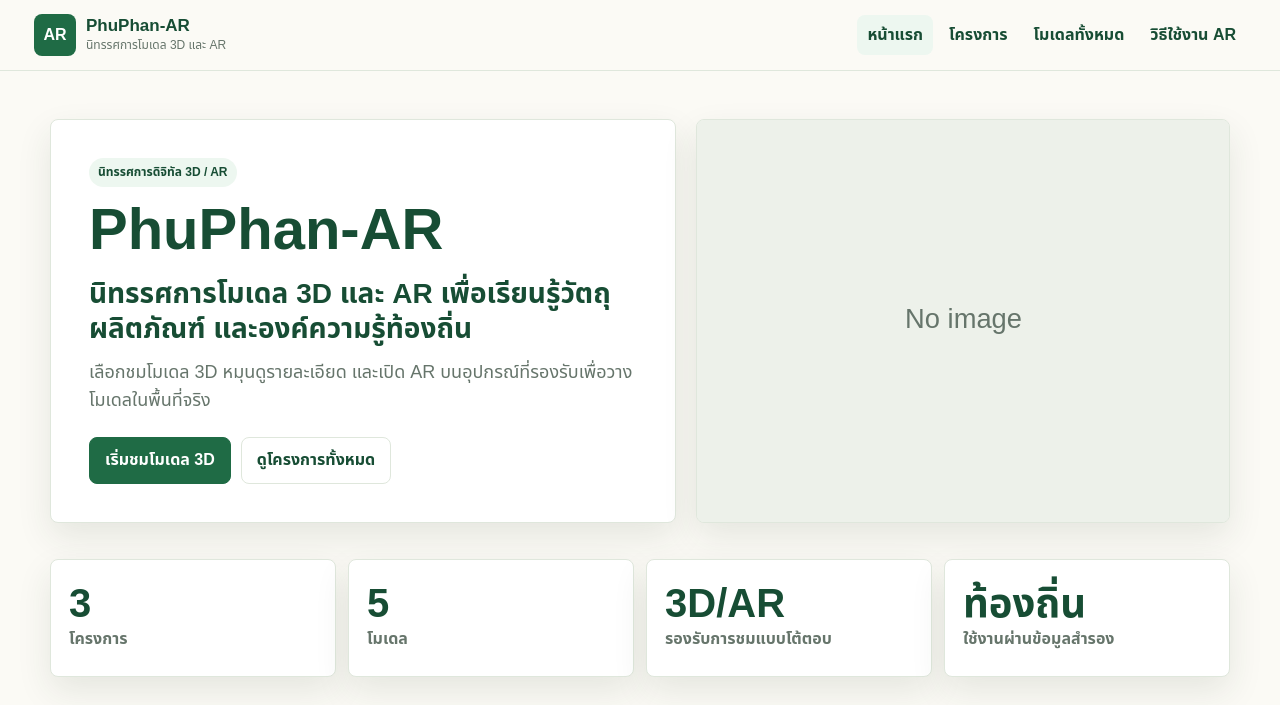
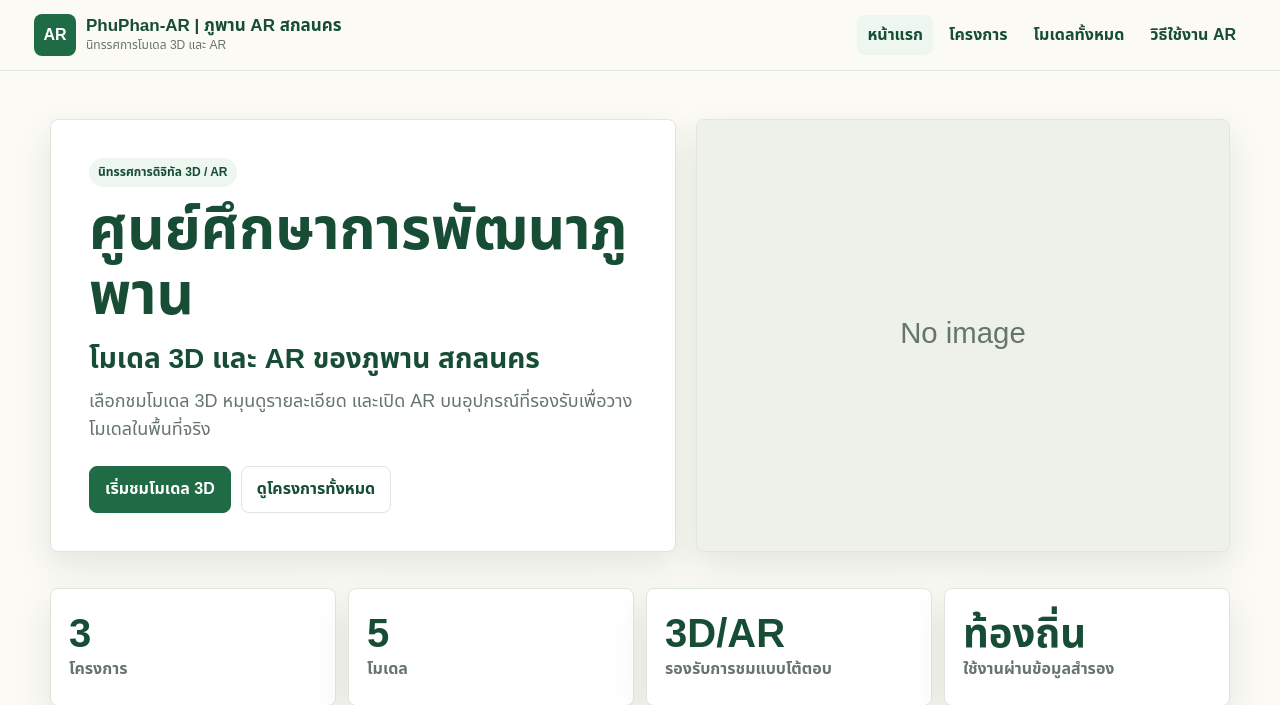
Before and after one commit to fufu4826/ARModel, a Flask app: page /home in a window 1280 px wide. Shown: the top 705 px of the page. Run offline with Flask 3, Linux system fonts and the light colour scheme; some libraries are stand-ins or nearby versions.

Commit message:
Improve SEO for Phu Phan Sakon Nakhon discovery

```diff
--- a/app.py
+++ b/app.py
@@ -27,19 +27,35 @@ SITE_ASSET_MAX_BYTES = 5 * 1024 * 1024
 VERCEL_UPLOAD_MESSAGE = "File uploads are disabled on Vercel. Use an external URL instead."
 VERCEL_EDIT_MESSAGE = "Admin editing is read-only on Vercel. Edit JSON locally, commit, and redeploy."
 UNASSIGNED_PROJECT_LABEL = "ยังไม่ได้จัดอยู่ในโครงการ"
-PUBLIC_SITE_URL = os.environ.get("PUBLIC_SITE_URL", "https://phuphan-ar.vercel.app").rstrip("/")
-DEFAULT_META_TITLE = "PhuPhan AR | นิทรรศการโมเดล 3D และ AR"
-DEFAULT_META_DESCRIPTION = "สำรวจวัตถุ ผลิตภัณฑ์ และองค์ความรู้ชุมชนในรูปแบบโมเดล 3D และ AR"
+PUBLIC_SITE_URL = (
+    os.environ.get("SITE_BASE_URL")
+    or os.environ.get("PUBLIC_SITE_URL")
+    or "https://phuphan-ar.vercel.app"
+).rstrip("/")
+DEFAULT_META_TITLE = "ภูพาน AR สกลนคร | ศูนย์ศึกษาการพัฒนาภูพาน"
+DEFAULT_META_DESCRIPTION = (
+    "สำรวจศูนย์ศึกษาการพัฒนาภูพานอันเนื่องมาจากพระราชดำริ จังหวัดสกลนคร "
+    "ผ่านโมเดล 3D และ AR รวมวัตถุ ผลิตภัณฑ์ ภูมิปัญญา และของดีสกลนครในรูปแบบดิจิทัล"
+)
+DEFAULT_META_KEYWORDS = (
+    "ภูพาน, พูพาน, ภูพาน สกลนคร, พูพาน สกลนคร, ศูนย์ศึกษาการพัฒนาภูพาน, "
+    "ศูนย์ภูพาน, สกลนคร, สกล, ของดีสกลนคร, โมเดล 3D, AR, AR สกลนคร, "
+    "Phu Phan, PhuPhan AR, Sakon Nakhon"
+)
 DEFAULT_META_IMAGE_PATH = "pic/og-cover.jpg"
 DEFAULT_SITE_SETTINGS = {
     "landing_cover": DEFAULT_META_IMAGE_PATH,
-    "landing_headline": "PhuPhan AR",
-    "landing_subheadline": "นิทรรศการโมเดล 3D และ AR",
-    "landing_description": "เรียนรู้วัตถุ ผลิตภัณฑ์ และองค์ความรู้ผ่านโมเดลสามมิติและเทคโนโลยี AR",
+    "landing_headline": "ภูพาน AR สกลนคร",
+    "landing_subheadline": "เรียนรู้ศูนย์ศึกษาการพัฒนาภูพานผ่านโมเดล 3D และ AR",
+    "landing_description": (
+        "เว็บไซต์รวบรวมวัตถุ ผลิตภัณฑ์ องค์ความรู้ และของดีสกลนครจาก"
+        "ศูนย์ศึกษาการพัฒนาภูพานอันเนื่องมาจากพระราชดำริ บ้านนานกเค้า "
+        "ตำบลห้วยยาง อำเภอเมือง จังหวัดสกลนคร ในรูปแบบโมเดลสามมิติและเทคโนโลยี AR"
+    ),
     "landing_cta_text": "เข้าสู่เว็บไซต์",
     "landing_cta_url": "/home",
     "site_logo": "",
-    "site_name": "PhuPhan-AR",
+    "site_name": "PhuPhan-AR | ภูพาน AR สกลนคร",
     "favicon": "favicon.ico",
     "meta_description": DEFAULT_META_DESCRIPTION,
 }
@@ -216,12 +232,52 @@ def inject_runtime_flags():
         "is_vercel": is_vercel_runtime(),
         "is_supabase": supabase_enabled,
         "uploads_disabled": is_vercel_runtime() and not supabase_enabled,
-        "default_meta_title": f"{settings['site_name']} | นิทรรศการโมเดล 3D และ AR",
+        "default_meta_title": DEFAULT_META_TITLE,
         "default_meta_description": settings["meta_description"],
+        "default_meta_keywords": DEFAULT_META_KEYWORDS,
         "default_meta_image": public_meta_image_url(public_settings["landing_cover_url"]),
         "default_site_name": settings["site_name"],
         "public_site_url": PUBLIC_SITE_URL,
         "site_settings": public_settings,
+    }
+
+
+def public_structured_data(settings: dict) -> dict:
+    place_id = f"{PUBLIC_SITE_URL}/#phu-phan-centre"
+    return {
+        "@context": "https://schema.org",
+        "@graph": [
+            {
+                "@type": "WebSite",
+                "@id": f"{PUBLIC_SITE_URL}/#website",
+                "url": PUBLIC_SITE_URL,
+                "name": settings["site_name"],
+                "alternateName": ["PhuPhan AR", "ภูพาน AR สกลนคร", "พูพาน AR"],
+                "description": settings["meta_description"],
+                "inLanguage": "th",
+                "about": {"@id": place_id},
+            },
+            {
+                "@type": "Place",
+                "@id": place_id,
+                "name": "ศูนย์ศึกษาการพัฒนาภูพานอันเนื่องมาจากพระราชดำริ",
+                "alternateName": "Phu Phan Royal Development Study Centre",
+                "url": PUBLIC_SITE_URL,
+                "description": (
+                    "แหล่งเรียนรู้ในจังหวัดสกลนครด้านการเกษตร ทรัพยากรธรรมชาติ "
+                    "ภูมิปัญญาท้องถิ่น ผลิตภัณฑ์ และการพัฒนาคุณภาพชีวิต "
+                    "นำเสนอเนื้อหาที่เกี่ยวข้องผ่านโมเดล 3D และ AR"
+                ),
+                "address": {
+                    "@type": "PostalAddress",
+                    "streetAddress": "314 บ้านนานกเค้า ตำบลห้วยยาง",
+                    "addressLocality": "อำเภอเมืองสกลนคร",
+                    "addressRegion": "สกลนคร",
+                    "postalCode": "47000",
+                    "addressCountry": "TH",
+                },
+            },
+        ],
     }
 
 
@@ -1251,7 +1307,8 @@ def index():
         "landing.html",
         landing_image_url=public_settings["landing_cover_url"],
         sliders=sliders,
-        page_title=f"{settings['site_name']} | {settings['landing_subheadline']}",
+        structured_data=public_structured_data(settings),
+        page_title="ภูพาน AR สกลนคร | ศูนย์ศึกษาการพัฒนาภูพาน",
         page_description=settings["meta_description"],
         page_image=public_meta_image_url(public_settings["landing_cover_url"]),
         page_url=public_url_for("index"),
@@ -1277,7 +1334,8 @@ def home():
         total_model_count=len(all_models),
         uses_online_data=is_supabase_enabled(),
         sliders=sliders,
-        page_title=f"{settings['site_name']} | {settings['landing_subheadline']}",
+        structured_data=public_structured_data(settings),
+        page_title="ศูนย์ศึกษาการพัฒนาภูพาน | โมเดล 3D และ AR สกลนคร",
         page_description=settings["meta_description"],
         page_image=public_meta_image_url(public_settings["landing_cover_url"]),
         page_url=public_url_for("home"),
@@ -1302,7 +1360,7 @@ def models_index():
         "models.html",
         models=all_models,
         project_filters=project_filters,
-        page_title=f"โมเดลทั้งหมด | {settings['site_name']}",
+        page_title="โมเดล 3D ภูพาน | ของดีสกลนครในรูปแบบ AR",
         page_description=settings["meta_description"],
         page_url=public_url_for("models_index"),
     )
@@ -1325,8 +1383,12 @@ def project_detail(project_id: str):
         "project.html",
         project=project,
         models=models,
-        page_title=f"{project.get('name', '')} | {settings['site_name']}",
-        page_description=project.get("description") or settings["meta_description"],
+        page_title=f"{project.get('name', '')} | ภูพาน สกลนคร",
+        page_description=(
+            f"{project.get('description')} เรียนรู้ผ่านโมเดล 3D และ AR ของศูนย์ศึกษาการพัฒนาภูพาน จังหวัดสกลนคร"
+            if project.get("description")
+            else settings["meta_description"]
+        ),
         page_image=public_meta_image_url(project.get("cover_image_url")),
         page_url=public_url_for("project_detail", project_id=project_id),
     )
@@ -1360,8 +1422,12 @@ def model_detail(model_id: str):
         size_mb=model_size_mb(model),
         related_models=related_models,
         mode=request.args.get("mode", "3d"),
-        page_title=f"{model.get('name', '')} | {settings['site_name']}",
-        page_description=model.get("description") or settings["meta_description"],
+        page_title=f"{model.get('name', '')} | โมเดล 3D ภูพาน AR",
+        page_description=(
+            f"{model.get('description')} ชมโมเดล 3D และ AR จากเนื้อหาภูพาน สกลนคร"
+            if model.get("description")
+            else settings["meta_description"]
+        ),
         page_image=public_meta_image_url(resolve_thumbnail_url(model)),
         page_url=public_url_for("model_detail", model_id=model_id),
     )
@@ -1387,6 +1453,33 @@ def api_settings():
 @app.get("/api/sliders")
 def api_sliders():
     return jsonify([slider_with_url(item) for item in get_slider_items(include_inactive=False)])
+
+
+@app.get("/sitemap.xml")
+def sitemap():
+    projects = get_projects(include_hidden=False)
+    models = get_models(include_hidden=False)
+    urls = [
+        {"loc": public_url_for("index"), "priority": "1.0"},
+        {"loc": public_url_for("home"), "priority": "0.9"},
+        {"loc": public_url_for("models_index"), "priority": "0.9"},
+    ]
+    urls.extend(
+        {"loc": public_url_for("project_detail", project_id=project["id"]), "priority": "0.8"}
+        for project in projects
+    )
+    urls.extend(
+        {"loc": public_url_for("model_detail", model_id=model["id"]), "priority": "0.7"}
+        for model in models
+    )
+    return render_template("sitemap.xml", urls=urls), 200, {"Content-Type": "application/xml; charset=utf-8"}
+
+
+@app.get("/robots.txt")
+def robots():
+    return render_template("robots.txt", sitemap_url=public_url_for("sitemap")), 200, {
+        "Content-Type": "text/plain; charset=utf-8"
+    }
 
 
 @app.get("/health")
--- a/static/css/style.css
+++ b/static/css/style.css
@@ -104,10 +104,15 @@ model-viewer:focus-visible {
   display: block;
 }
 
+.brand-mark > span:last-child {
+  min-width: 0;
+}
+
 .brand-mark strong {
   color: var(--green-dark);
   font-size: 17px;
   line-height: 1.2;
+  overflow-wrap: anywhere;
 }
 
 .brand-mark small {
@@ -310,6 +315,29 @@ body.landing-page main {
   margin: 0;
   color: rgba(255, 255, 255, 0.9);
   font-size: clamp(17px, 2.2vw, 22px);
+}
+
+.landing-seo-section {
+  width: min(920px, calc(100% - 32px));
+  margin: 0 auto;
+  padding: 56px 0;
+  color: #edf5ef;
+}
+
+.landing-seo-section h2 {
+  margin: 8px 0 14px;
+  color: #fff;
+}
+
+.landing-seo-section p {
+  max-width: 820px;
+  color: rgba(255, 255, 255, 0.82);
+  line-height: 1.75;
+}
+
+.landing-seo-section .search-alias {
+  color: #fff4d1;
+  font-weight: 800;
 }
 
 .landing-actions {
--- a/templates/_public_meta.html
+++ b/templates/_public_meta.html
@@ -3,6 +3,8 @@
 {% set meta_image = page_image|default(default_meta_image, true) %}
 {% set meta_url = page_url|default(public_site_url ~ request.path, true) %}
 <meta name="description" content="{{ meta_description }}" />
+<meta name="keywords" content="{{ default_meta_keywords }}" />
+<meta name="robots" content="index, follow, max-image-preview:large" />
 <link rel="canonical" href="{{ meta_url }}" />
 <meta property="og:title" content="{{ meta_title }}" />
 <meta property="og:description" content="{{ meta_description }}" />
--- /dev/null
+++ b/templates/_structured_data.html
@@ -0,0 +1,3 @@
+{% if structured_data %}
+<script type="application/ld+json">{{ structured_data|tojson }}</script>
+{% endif %}
--- a/templates/index.html
+++ b/templates/index.html
@@ -5,6 +5,7 @@
   <meta name="viewport" content="width=device-width, initial-scale=1.0" />
   <title>{{ page_title }}</title>
   {% include "_public_meta.html" %}
+  {% include "_structured_data.html" %}
   <link rel="stylesheet" href="{{ url_for('static', filename='css/style.css') }}" />
   {% if sliders %}
   <link rel="stylesheet" href="https://cdn.jsdelivr.net/npm/swiper@11/swiper-bundle.min.css" />
@@ -29,8 +30,8 @@
     <section class="hero-section homepage-hero" aria-labelledby="home-title">
       <div class="hero-copy">
         <p class="eyebrow">นิทรรศการดิจิทัล 3D / AR</p>
-        <h1 id="home-title">{{ site_settings.site_name }}</h1>
-        <p class="hero-subtitle">นิทรรศการโมเดล 3D และ AR เพื่อเรียนรู้วัตถุ ผลิตภัณฑ์ และองค์ความรู้ท้องถิ่น</p>
+        <h1 id="home-title">ศูนย์ศึกษาการพัฒนาภูพาน</h1>
+        <p class="hero-subtitle">โมเดล 3D และ AR ของภูพาน สกลนคร</p>
         <p class="lead">
           เลือกชมโมเดล 3D หมุนดูรายละเอียด และเปิด AR บนอุปกรณ์ที่รองรับเพื่อวางโมเดลในพื้นที่จริง
         </p>
@@ -216,19 +217,21 @@
     <section class="content-section about-section" aria-labelledby="about-title">
       <div class="info-card">
         <p class="eyebrow">เกี่ยวกับเว็บไซต์</p>
-        <h2 id="about-title">พื้นที่เรียนรู้วัตถุและองค์ความรู้ผ่านภาพสามมิติ</h2>
+        <h2 id="about-title">แหล่งเรียนรู้ภูพานและของดีสกลนครผ่านภาพสามมิติ</h2>
         <p>
-          PhuPhan AR เป็นพื้นที่รวบรวมโมเดล 3D ของวัตถุ ผลิตภัณฑ์ และองค์ความรู้
-          เพื่อให้ผู้ใช้สามารถเรียนรู้ผ่านภาพสามมิติและเทคโนโลยี AR ได้จากทุกที่
+          PhuPhan AR เป็นเว็บไซต์การเรียนรู้ที่รวบรวมวัตถุ ผลิตภัณฑ์ ภูมิปัญญา และองค์ความรู้ที่เกี่ยวข้องกับ
+          ศูนย์ศึกษาการพัฒนาภูพานอันเนื่องมาจากพระราชดำริ บ้านนานกเค้า ตำบลห้วยยาง
+          อำเภอเมือง จังหวัดสกลนคร เพื่อให้เรียนรู้ผ่านโมเดล 3D และเทคโนโลยี AR ได้จากทุกที่
         </p>
+        <p class="note-text">ค้นหาได้ทั้ง ภูพาน, พูพาน, ภูพาน สกลนคร, ศูนย์ภูพาน และ AR สกลนคร</p>
       </div>
     </section>
   </main>
 
   <footer class="site-footer site-footer-rich">
     <div>
-      <strong>PhuPhan AR</strong>
-      <p>นิทรรศการโมเดล 3D และ AR สำหรับการเรียนรู้วัตถุ ผลิตภัณฑ์ และองค์ความรู้ท้องถิ่น</p>
+      <strong>PhuPhan AR | ภูพาน AR สกลนคร</strong>
+      <p>เว็บไซต์เรียนรู้ศูนย์ศึกษาการพัฒนาภูพานและของดีสกลนครผ่านโมเดล 3D และ AR</p>
       <span>phuphan-ar.vercel.app</span>
     </div>
     <nav aria-label="ลิงก์ท้ายเว็บไซต์">
--- /dev/null
+++ b/templates/robots.txt
@@ -0,0 +1,5 @@
+User-agent: *
+Allow: /
+Disallow: /admin
+
+Sitemap: {{ sitemap_url }}
```
Also changed, not shown: docs/supabase_schema.sql (+5 -5 lines), site_settings.json (+5 -5 lines), templates/landing.html (+11 -0 lines), templates/sitemap.xml (added, +10 -0 lines), tests/test_site_management.py (+40 -2 lines), README.md.
